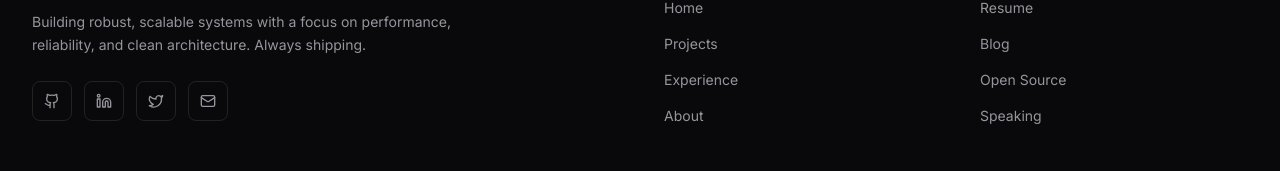
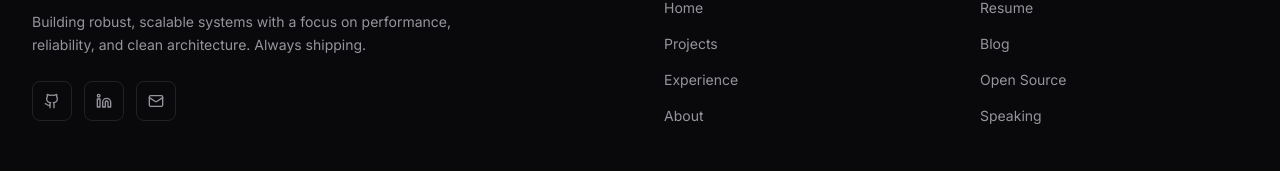
Before and after one commit to choi9948/Seunghee-Choi-Portfolio, a React (Vite) app: page /projects in a window 1280 px wide. Shown: the part 1567-1738 px from the top of the page. Built offline with nearby package versions, Linux system fonts and the light colour scheme; what @radix-ui/themes would draw is missing.

Commit message:
Update footer social links and remove Twitter icon
Removed Twitter icon from footer and updated links for GitHub, LinkedIn, and Email.

```diff
--- a/src/components/Footer.tsx
+++ b/src/components/Footer.tsx
@@ -1,6 +1,6 @@
 import React from 'react';
     import { Link } from 'react-router-dom';
-    import { Github, Linkedin, Twitter, Mail, Terminal } from 'lucide-react';
+    import { Github, Linkedin, Mail, Terminal } from 'lucide-react';
 
     const Footer: React.FC = () => {
       return (
@@ -22,10 +22,9 @@ import React from 'react';
                 </p>
                 <div className="flex items-center gap-3 mt-6">
                   {[
-                    { icon: Github, href: 'https://github.com', label: 'GitHub' },
-                    { icon: Linkedin, href: 'https://linkedin.com', label: 'LinkedIn' },
-                    { icon: Twitter, href: 'https://twitter.com', label: 'Twitter' },
-                    { icon: Mail, href: 'mailto:hello@example.com', label: 'Email' },
+                    { icon: Github, href: 'https://github.com/choi9948', label: 'GitHub' },
+                    { icon: Linkedin, href: 'https://www.linkedin.com/in/seungheechoi/', label: 'LinkedIn' },
+                    { icon: Mail, href: 's234choi@uwaterloo.com', label: 'Email' },
                   ].map(({ icon: Icon, href, label }) => (
                     <a
                       key={label}
```
